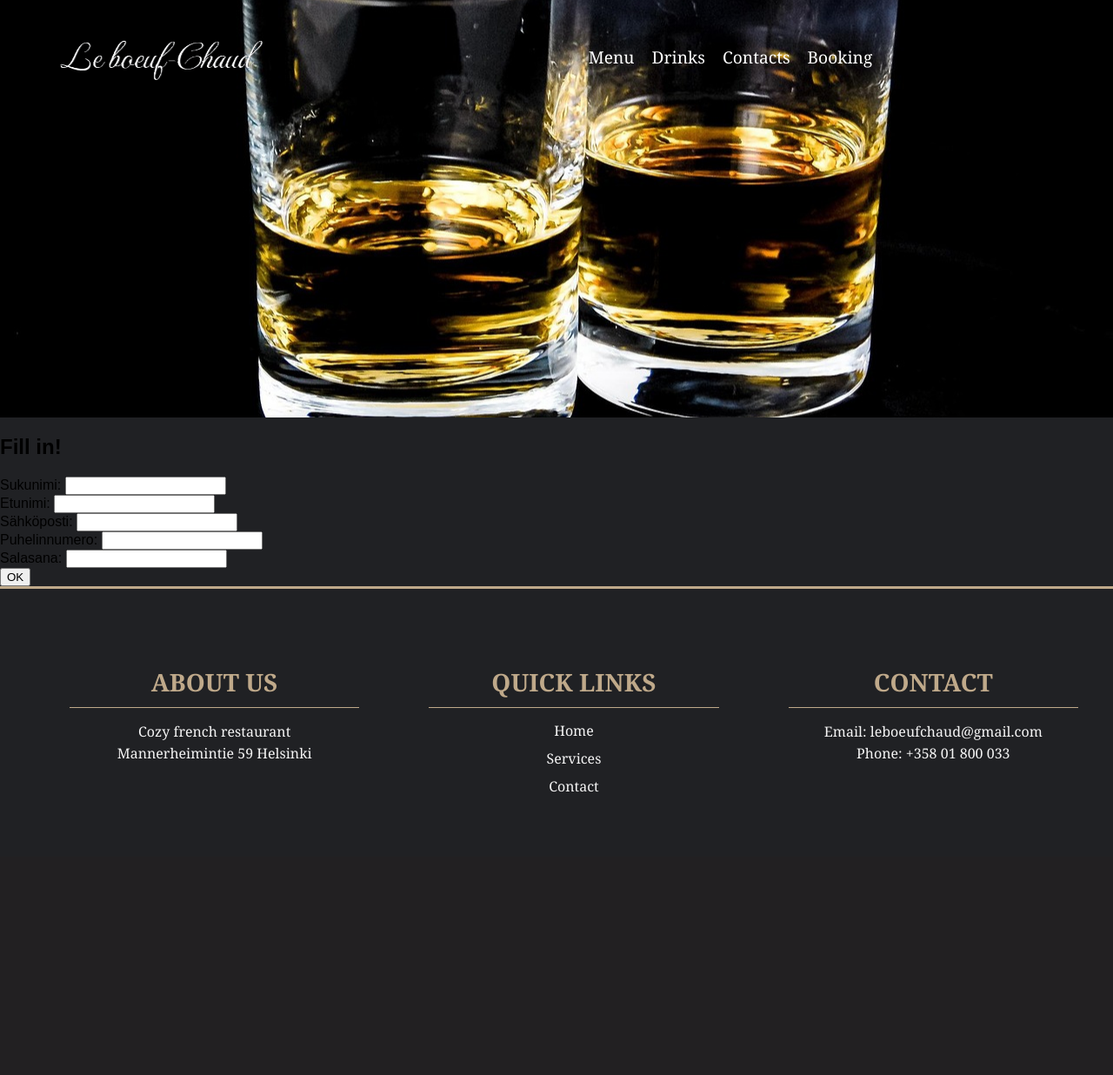
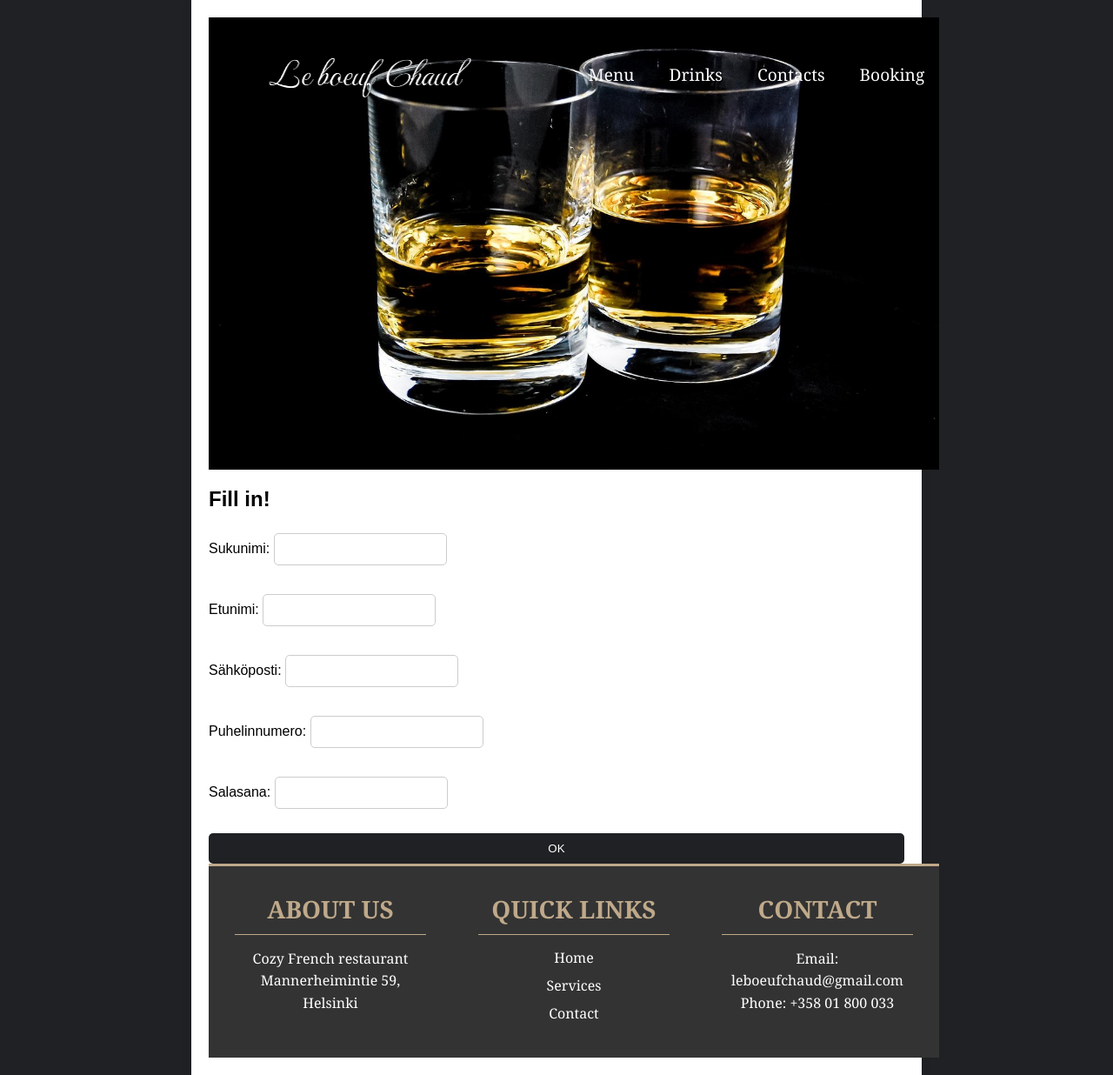
Before and after one commit to jomi112233/WebsiteProject, a PHP site: page /booking.php in a window 1280 px wide; the page is wider, and only the part inside the window is pictured. Shown: that part at 87% size. Before the commit the page ends 911 px from the top of that part, so only its background shows below. Run offline with PHP 8.4, Linux system fonts and the light colour scheme; data that the repository does not hold is empty.

Commit message:
booking style

```diff
--- a/booking.php
+++ b/booking.php
@@ -3,36 +3,16 @@
 <head>
     <meta charset="UTF-8">
     <meta name="viewport" content="width=device-width, initial-scale=1.0">
-    <title>booking</title>
+    <title>Booking</title>
     <link rel="stylesheet" href="https://cdnjs.cloudflare.com/ajax/libs/font-awesome/4.7.0/css/font-awesome.min.css">
     <link rel="stylesheet" href="styles.css">
     <link rel="stylesheet" href="booking.css">
-
 </head>
 <body>
-
     <div class="container">
-
-        <div class="mobile-nav">
-            <a href="index.html"><img src="kuvat/logo-no-background.png" alt="" class="active"></a>
-
-
-            <div id="linkit">
-                <a href="menu.html">Menu</a>
-                <a href="drinkit.html">Drinks</a>
-                <a href="yhteystiedot.html">Contacts</a>
-                <a href="booking.html">Booking</a>
-                <a href="svenska.html">På Svenska</a>
-            </div>
-
-            <a href="javascript:void(0);" class="burgeri" onclick="myFunction()">
-                <i class="fa fa-bars"></i>
-            </a>
-        </div>
-
         <header class="hero">
             <div class="navigation">
-                <a href="index.html"><img src="kuvat/logo-no-background.png" alt="" class="logo"></a>
+                <a href="index.html"><img src="kuvat/logo-no-background.png" alt="Logo" class="logo"></a>
                 <nav>
                     <ul>
                         <li><a href="menu.html">Menu</a></li>
@@ -44,43 +24,179 @@
             </div>
         </header>
 
+        <h2>Fill in!</h2>
+        <form action="booking.php" method="post">
+            <label>Sukunimi: <input type="text" name="sukunimi" required></label><br>
+            <label>Etunimi: <input type="text" name="etunimi" required></label><br>
+            <label>Sähköposti: <input type="email" name="sahkoposti" required></label><br>
+            <label>Puhelinnumero: <input type="tel" name="puhnumero" required></label><br>
+            <label>Salasana: <input type="password" name="salasana" required></label><br>
+            <input type="submit" name="ok" value="OK">
+        </form>
+        <style>
 
-        <h2>Fill in!</h2>
-<form action="" method="post">
-    Sukunimi: <input type="text" name="sukunimi" value=""><br>
-    Etunimi: <input type="text" name="etunimi" value=""><br>
-    Sähköposti: <input type="email" name="sahkoposti" value=""><br>
-    Puhelinnumero: <input type="tel" name="puhnumero" value=""><br>
-    Salasana: <input type="password" name="salasana" value=""><br>
-    <input type="submit" name="ok" value="OK"><br>
-</form>
 
+                .mobile-nav {
+                    overflow: hidden;
+                    background-color: #202124;
+                    position: relative;
+                }
+
+                .mobile-nav #linkit {
+                    display: none;
+                }
+
+                .mobile-nav a {
+                    color: white;
+                    padding: 14px 16px;
+                    text-decoration: none;
+                    font-size: 17px;
+                    display: block;
+                }
+
+                .mobile-nav a.burgeri {
+                    background: #202124;
+                    display: block;
+                    position: absolute;
+                    right: 0;
+                    top: 0;
+                }
+
+                .mobile-nav a:hover {
+                    color: #bfa98a;
+                    text-align: center;
+                }
+
+                .active {
+                    width: 30%;
+                    margin: 0;
+                    padding: 0;
+                }
+
+            .container {
+                max-width: 800px;
+                margin: 0 auto;
+                padding: 20px;
+                background-color: #fff;
+                box-shadow: 0 0 10px rgba(0, 0, 0, 0.1);
+            }
+
+            .hero {
+                background-color: #333;
+                color: #fff;
+                padding: 20px;
+                text-align: center;
+            }
+
+            .navigation {
+                display: flex;
+                justify-content: space-between;
+                align-items: center;
+            }
+
+            .navigation nav ul {
+                list-style: none;
+                padding: 0;
+                margin: 0;
+                display: flex;
+            }
+
+            .navigation nav ul li {
+                margin-left: 20px;
+            }
+
+            .navigation nav ul li a {
+                color: #fff;
+                text-decoration: none;
+            }
+
+            form {
+                display: flex;
+                flex-direction: column;
+            }
+
+            form label {
+                margin-bottom: 10px;
+            }
+
+            form input[type="text"],
+            form input[type="email"],
+            form input[type="tel"],
+            form input[type="password"] {
+                padding: 10px;
+                margin-top: 5px;
+                border: 1px solid #ccc;
+                border-radius: 5px;
+            }
+
+            form input[type="submit"] {
+                padding: 10px;
+                background-color:#202124;
+
+                color: #fff;
+                border: none;
+                border-radius: 5px;
+                cursor: pointer;
+            }
+
+            form input[type="submit"]:hover {
+                background-color: #555;
+            }
+
+            footer {
+                background-color: #333;
+                color: #fff;
+                padding: 20px;
+                text-align: center;
+            }
+
+            .footer-container {
+                display: flex;
+                justify-content: space-between;
+            }
+
+            .footer-section {
+                flex: 1;
+                padding: 10px;
+            }
+
+            .footer-section h3 {
+                margin-top: 0;
+            }
+
+            .footer-section ul {
+                list-style: none;
+                padding: 0;
+            }
+
+            .footer-section ul li {
+                margin-bottom: 10px;
+            }
+
+            .footer-section ul li a {
+                color: #fff;
+                text-decoration: none;
+            }
+        </style>
         <?php
         mysqli_report(MYSQLI_REPORT_ERROR | MYSQLI_REPORT_STRICT);
-
         $server = "db";
         $username = "root";
         $password = "password";
         $database = "websiteProject";
 
-// Establish SQL Connection
         $yhteys = mysqli_connect($server, $username, $password, $database);
-
-// Check Connection
         if (!$yhteys) {
             die("Database Connection Failed: " . mysqli_connect_error());
         }
 
         if ($_SERVER["REQUEST_METHOD"] == "POST") {
-    // Read form data
-    $sukunimi = isset($_POST["sukunimi"]) ? trim($_POST["sukunimi"]) : "";
-    $etunimi = isset($_POST["etunimi"]) ? trim($_POST["etunimi"]) : "";
-    $sahkoposti = isset($_POST["sahkoposti"]) ? trim($_POST["sahkoposti"]) : "";
-    $puhnumero = isset($_POST["puhnumero"]) ? trim($_POST["puhnumero"]) : "";
-    $salasana = isset($_POST["salasana"]) ? trim($_POST["salasana"]) : "";
+            $sukunimi = trim($_POST["sukunimi"]);
+            $etunimi = trim($_POST["etunimi"]);
+            $sahkoposti = trim($_POST["sahkoposti"]);
+            $puhnumero = trim($_POST["puhnumero"]);
+            $salasana = password_hash(trim($_POST["salasana"]), PASSWORD_DEFAULT);
 
-    if (!empty($sukunimi) && !empty($etunimi) && !empty($sahkoposti) && !empty($puhnumero) && !empty($salasana)) {
-        // Check if record already exists by phone number
             $sql_check = "SELECT * FROM booking WHERE puhnumero = ?";
             $stmt_check = mysqli_prepare($yhteys, $sql_check);
             mysqli_stmt_bind_param($stmt_check, 's', $puhnumero);
@@ -88,16 +204,13 @@ if ($_SERVER["REQUEST_METHOD"] == "POST") {
             $result = mysqli_stmt_get_result($stmt_check);
 
             if (mysqli_num_rows($result) > 0) {
-            // Update existing record if phone number exists
                 $sql = "UPDATE booking SET etunimi=?, sukunimi=?, sahkoposti=?, salasana=? WHERE puhnumero=?";
+            } else {
+                $sql = "INSERT INTO booking (etunimi, sukunimi, sahkoposti, salasana, puhnumero) VALUES (?, ?, ?, ?, ?)";
+            }
+
             $stmt = mysqli_prepare($yhteys, $sql);
             mysqli_stmt_bind_param($stmt, 'sssss', $etunimi, $sukunimi, $sahkoposti, $salasana, $puhnumero);
-        } else {
-            // Insert new record if phone number doesn't exist
-            $sql = "INSERT INTO booking (etunimi, sukunimi, sahkoposti, salasana, puhnumero) VALUES (?, ?, ?, ?, ?)";
-            $stmt = mysqli_prepare($yhteys, $sql);
-            mysqli_stmt_bind_param($stmt, 'sssss', $etunimi, $sukunimi, $sahkoposti, $salasana, $puhnumero);
-        }
 
             if (mysqli_stmt_execute($stmt)) {
                 echo "Record successfully saved.";
@@ -105,36 +218,24 @@ if ($_SERVER["REQUEST_METHOD"] == "POST") {
                 echo "Error: " . mysqli_error($yhteys);
             }
             mysqli_stmt_close($stmt);
-    } else {
-        echo "All fields are required!";
-    }
         }
 
-// Fetch all records
         $tulos = mysqli_query($yhteys, "SELECT * FROM booking");
-
         while ($rivi = mysqli_fetch_object($tulos)) {
-    echo "Sukunimi=$rivi->sukunimi Etunimi=$rivi->etunimi Sähköposti=$rivi->sahkoposti Puhelinnumero=$rivi->puhnumero " .
-         "<a href='./poista.php?puhnumero=$rivi->puhnumero'>Poista</a> " .
-         "<a href='./muokkaa.php?puhnumero=$rivi->puhnumero'>Muokkaa</a><br>";
+            echo "Sukunimi=$rivi->sukunimi Etunimi=$rivi->etunimi Sähköposti=$rivi->sahkoposti Puhelinnumero=$rivi->puhnumero ";
+            echo "<a href='./poista.php?puhnumero=$rivi->puhnumero'>Poista</a> ";
+            echo "<a href='./muokkaa.php?puhnumero=$rivi->puhnumero'>Muokkaa</a><br>";
         }
-
-// Close connection
         mysqli_free_result($tulos);
         mysqli_close($yhteys);
         ?>
-
 
         <footer class="footer">
             <div class="footer-container">
                 <div class="footer-section">
                     <h3>About Us</h3>
-                    <p>
-                        Cozy french restaurant <br>
-                    </p>
-                    <p>
-                        Mannerheimintie 59  Helsinki<br>
-                    </p>
+                    <p>Cozy French restaurant</p>
+                    <p>Mannerheimintie 59, Helsinki</p>
                 </div>
                 <div class="footer-section">
                     <h3>Quick Links</h3>
@@ -151,8 +252,7 @@ mysqli_close($yhteys);
                 </div>
             </div>
         </footer>
-    </div> <!--conteiner loppu-->
-
+    </div>
     <script src="burgeri.js"></script>
 </body>
 </html>
```
Lines whose indentation alone changed are shown as unchanged.
